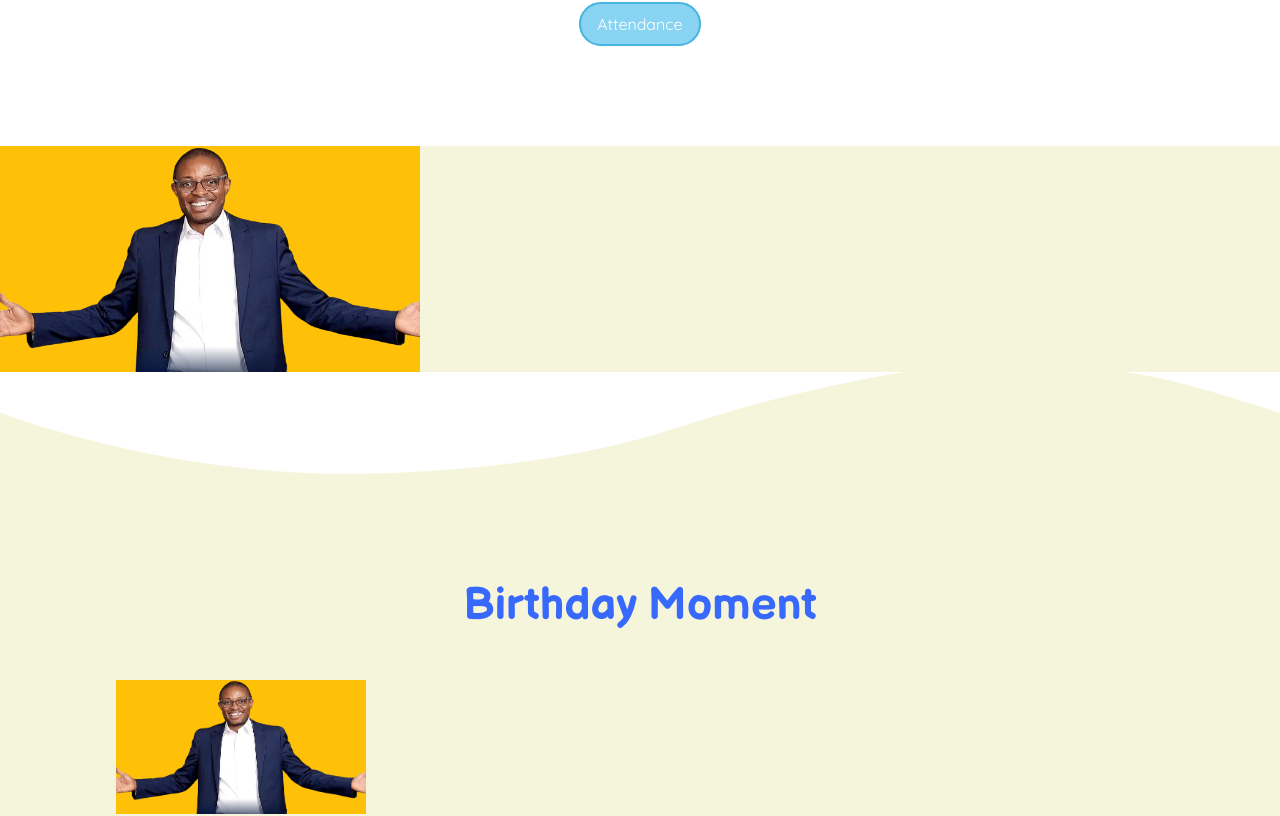
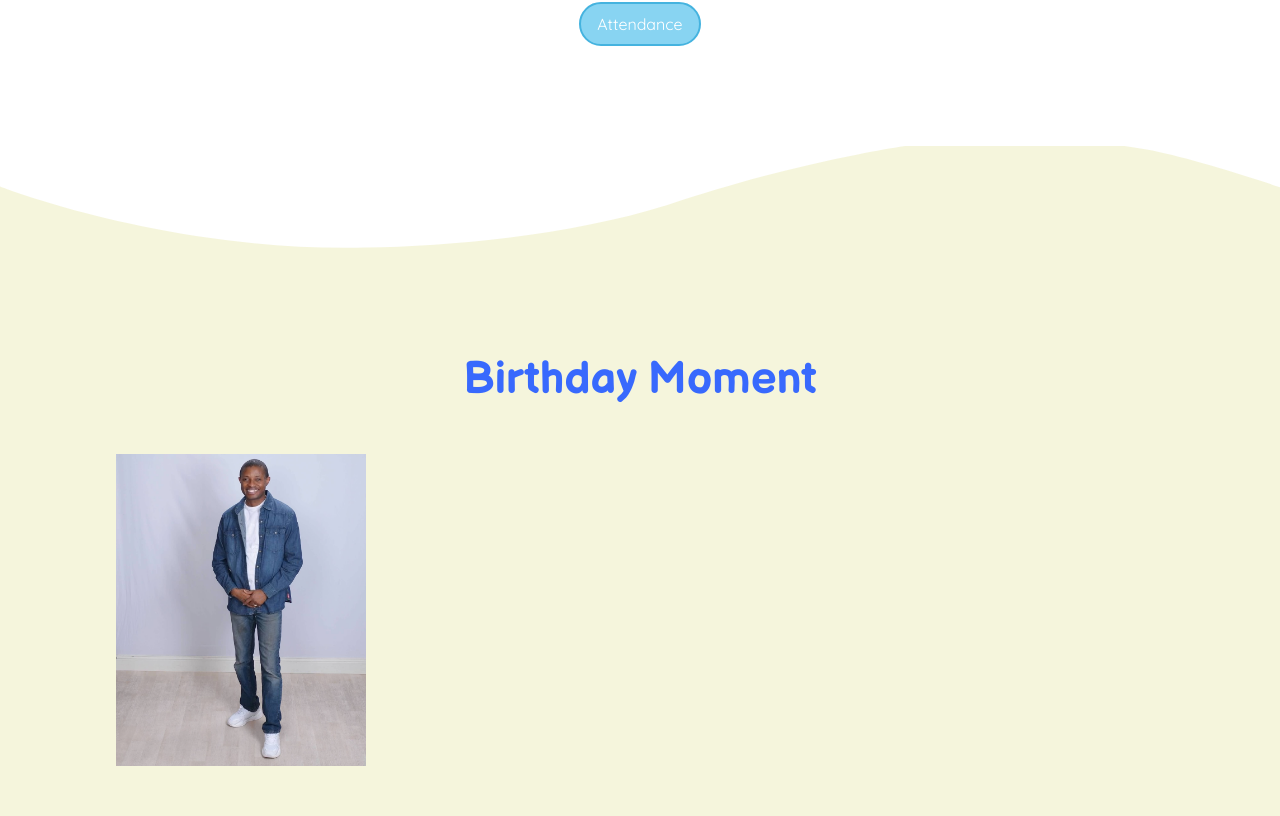
Before and after one commit to AChris-T/birthday, a React (Vite) app: page / in a window 1280 px wide. Shown: the part 1573-2389 px from the top of the page. Built offline with nearby package versions, Linux system fonts and the light colour scheme.

Commit message:
events added

```diff
--- a/src/Momemt.jsx
+++ b/src/Momemt.jsx
@@ -1,12 +1,10 @@
-import bg from "../src/assets/new.png"
 import n from "../src/assets/new.png"
+import k from "../src/assets/1.png"
 
 
 const Momemt = () => {
   return (
     <div className="bg-[#F5F5DC] mt-[100px]">
-    <img src={bg} alt="" width={"420px"}/>
-
      <svg xmlns="http://www.w3.org/2000/svg" viewBox="0 10 1000 100" preserveAspectRatio="none">
         <path className="elementor-shape-fill"
             fill="white"
@@ -22,7 +20,7 @@ const Momemt = () => {
         <div className="flex flex-col items-center justify-center mb-16 text-center md:mx-24">
         <h2 className="txt text-[45px] font-extrabold text-[#3869fd] mb-10">Birthday Moment</h2>
       <div className='grid grid-cols-2 gap-4 mx-5 lg:grid-cols-4 md:grid-cols-3'>
-        <img src={n} alt="" />
+        <img src={k} alt="" />
     </div>
 
         </div>
```
Also changed, not shown: src/assets/1.png (added).
